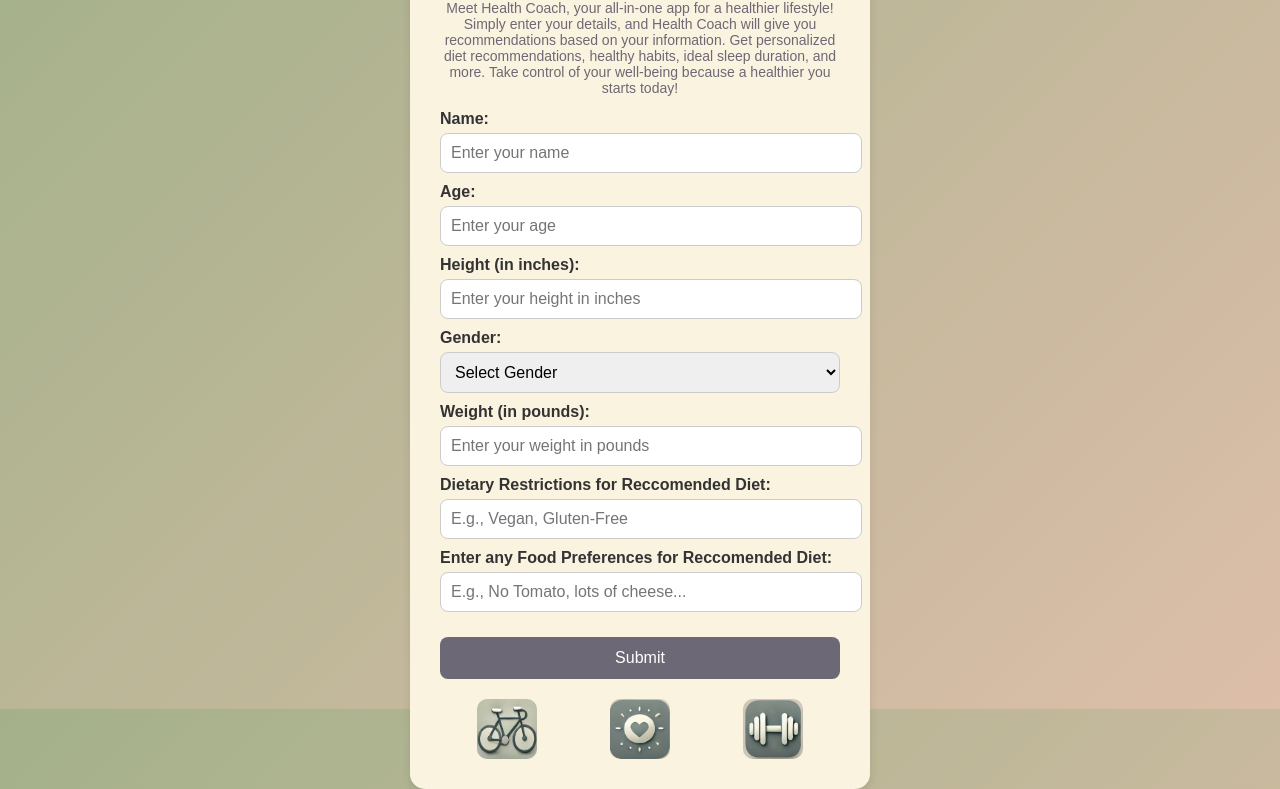
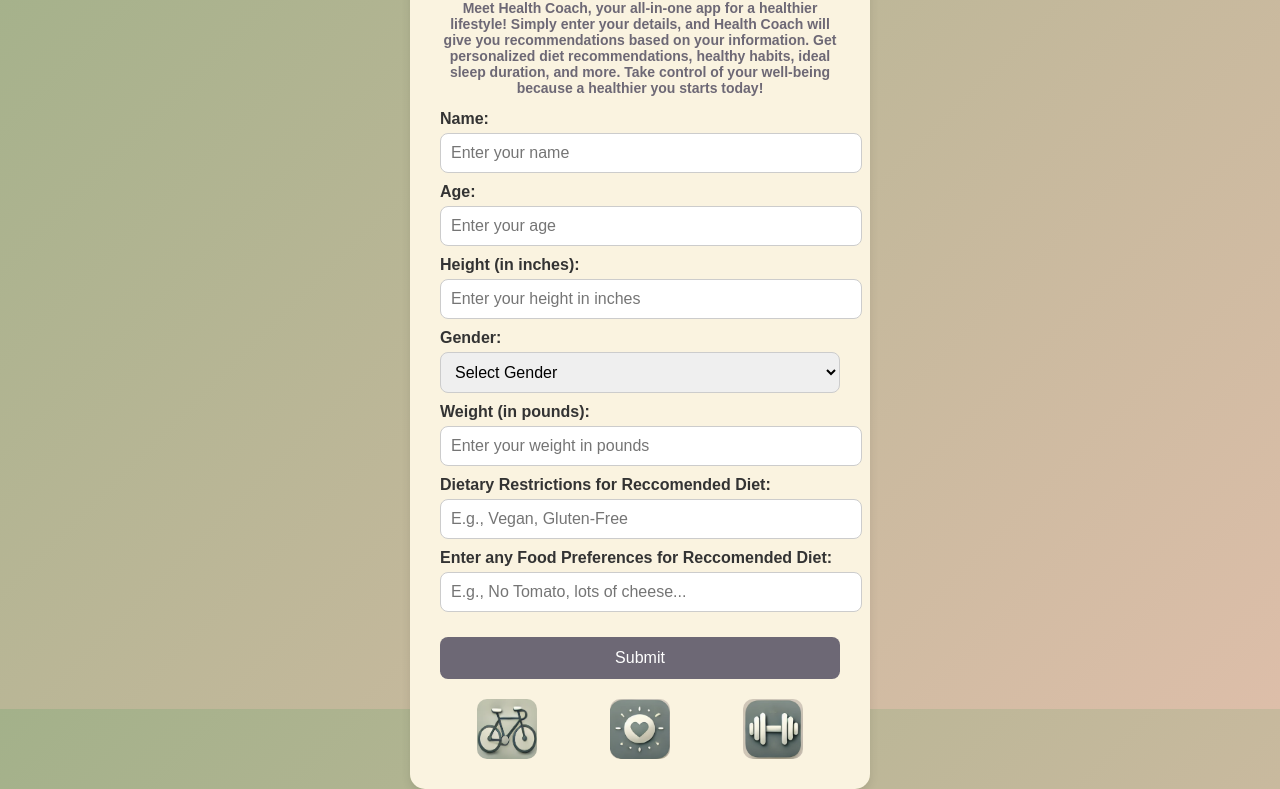
Before and after one commit to demotheworld/healthcoach, a plain HTML site: page index.html in a window 1280 px wide. Shown: the part 91-880 px from the top of the page. Drawn offline with Linux system fonts and the light colour scheme.

Commit message:
Update index.html

```diff
--- a/index.html
+++ b/index.html
@@ -130,7 +130,7 @@
             <img src="man.png" alt="Man Icon">
         </div>
         <h2>Health Coach App</h2>
-        <p>Meet Health Coach, your all-in-one app for a healthier lifestyle! Simply enter your details, and Health Coach will give you recommendations based on your information. Get personalized diet recommendations, healthy habits, ideal sleep duration, and more. Take control of your well-being because a healthier you starts today! </p>
+        <p><b>Meet Health Coach, your all-in-one app for a healthier lifestyle! Simply enter your details, and Health Coach will give you recommendations based on your information. Get personalized diet recommendations, healthy habits, ideal sleep duration, and more. Take control of your well-being because a healthier you starts today!</b> </p>
 
         <form onsubmit="validateForm(event)">
             <div class="input-group">
```
